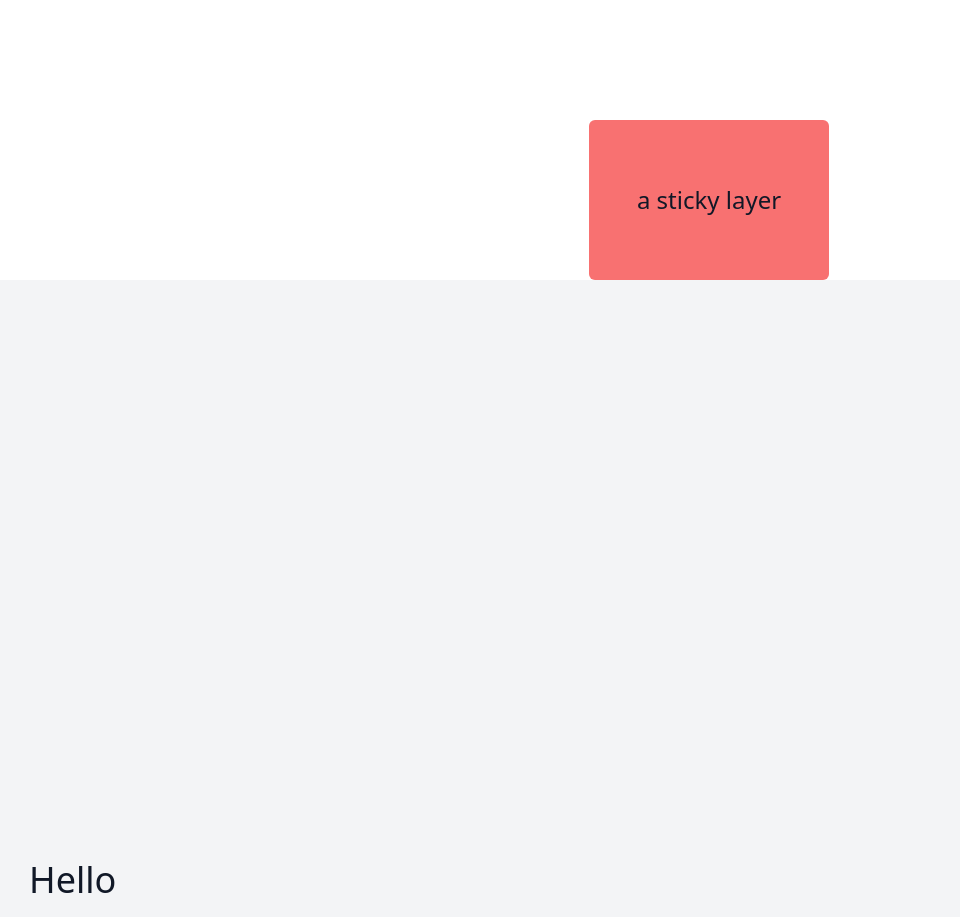
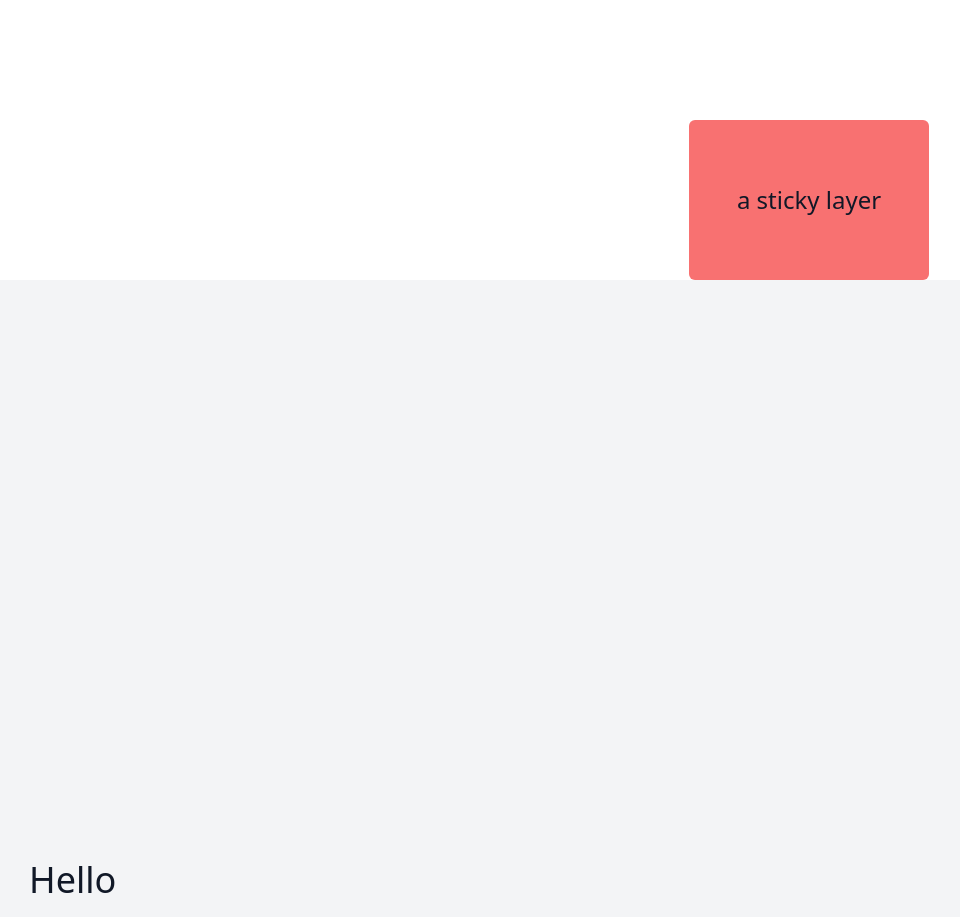
Before and after one commit to kjsik11/jongsik-prac, a Next.js app: page /parallax in a window 1280 px wide. Shown: the part 880-1797 px from the top of the page, without its empty margins (211-1171 px from the left). Built offline with nearby package versions, Linux system fonts and the light colour scheme.

Commit message:
add mass on spring

```diff
--- a/pages/parallax.tsx
+++ b/pages/parallax.tsx
@@ -10,9 +10,9 @@ export default function ParallaxPage() {
   const [inViewRef4, inView4] = useInView({ rootMargin: '300px' });
   const [inViewRef5, inView5] = useInView({ rootMargin: '300px' });
 
-  const [{ x }, api] = useSpring(() => ({
+  const [style, api] = useSpring(() => ({
     x: 0,
-    config: { duration: 300 },
+    config: { tension: 500, mass: 3 },
   }));
 
   useEffect(() => {
@@ -77,6 +77,7 @@ export default function ParallaxPage() {
 
   return (
     <div>
+      {console.log(style)}
       <div className="h-[1000px] flex justify-center items-center max-w-3xl mx-auto">
         <p>
           What is Lorem Ipsum? Lorem Ipsum is simply dummy text of the printing and typesetting
@@ -96,7 +97,7 @@ export default function ParallaxPage() {
         </p>
       </div>
       <animated.div
-        style={{ left: x.to((x) => `${x}%`) }}
+        style={{ ...style, left: style.x.to((x) => `${x}%`) }}
         className={
           'mx-60 w-60 h-40 bg-red-400 rounded-md sticky top-40 flex items-center justify-center'
         }
```
